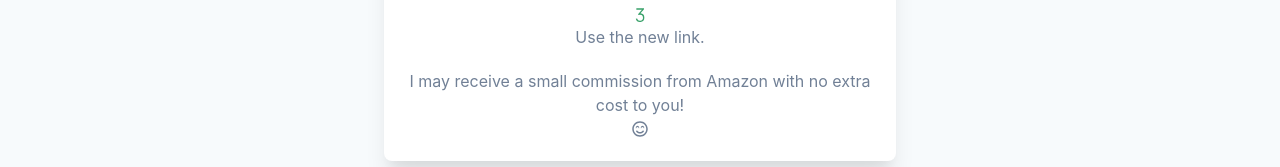
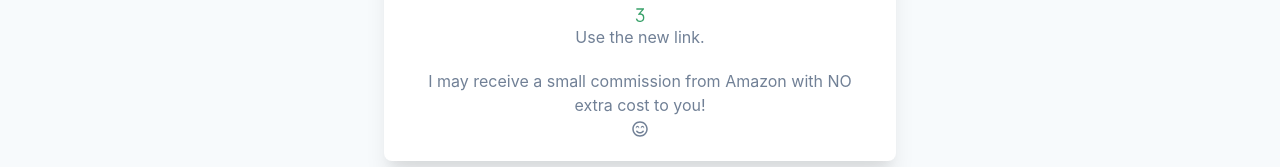
Before and after one commit to elvismdev/affilify, a Next.js app: page / in a window 1280 px wide. Shown: the part 475-642 px from the top of the page. Built offline with nearby package versions, Linux system fonts and the light colour scheme.

Commit message:
Update app text copy.

```diff
--- a/components/GeneratorSection.js
+++ b/components/GeneratorSection.js
@@ -133,7 +133,7 @@ export default function GeneratorSection() {
             >
               <ExternalLinkIcon boxSize="40px" mr={0} />
               <AlertTitle mr={0} mt={4} mb={1} fontSize="lg">
-                Follow this link to buy!
+                Follow this link to your purchase!
               </AlertTitle>
               <AlertDescription maxWidth="100%">
                 <Link textDecoration={"underline"} href={amzProdUrl} isExternal>
@@ -160,7 +160,7 @@ export default function GeneratorSection() {
             </ListItem>
           </List>
           <Text textAlign={"center"} mb={1} color={"gray.500"}>
-            I may receive a small commission from Amazon with no extra cost to
+            I may receive a small commission from Amazon with NO extra cost to
             you!
           </Text>
           <Center color={"gray.500"}>
```
